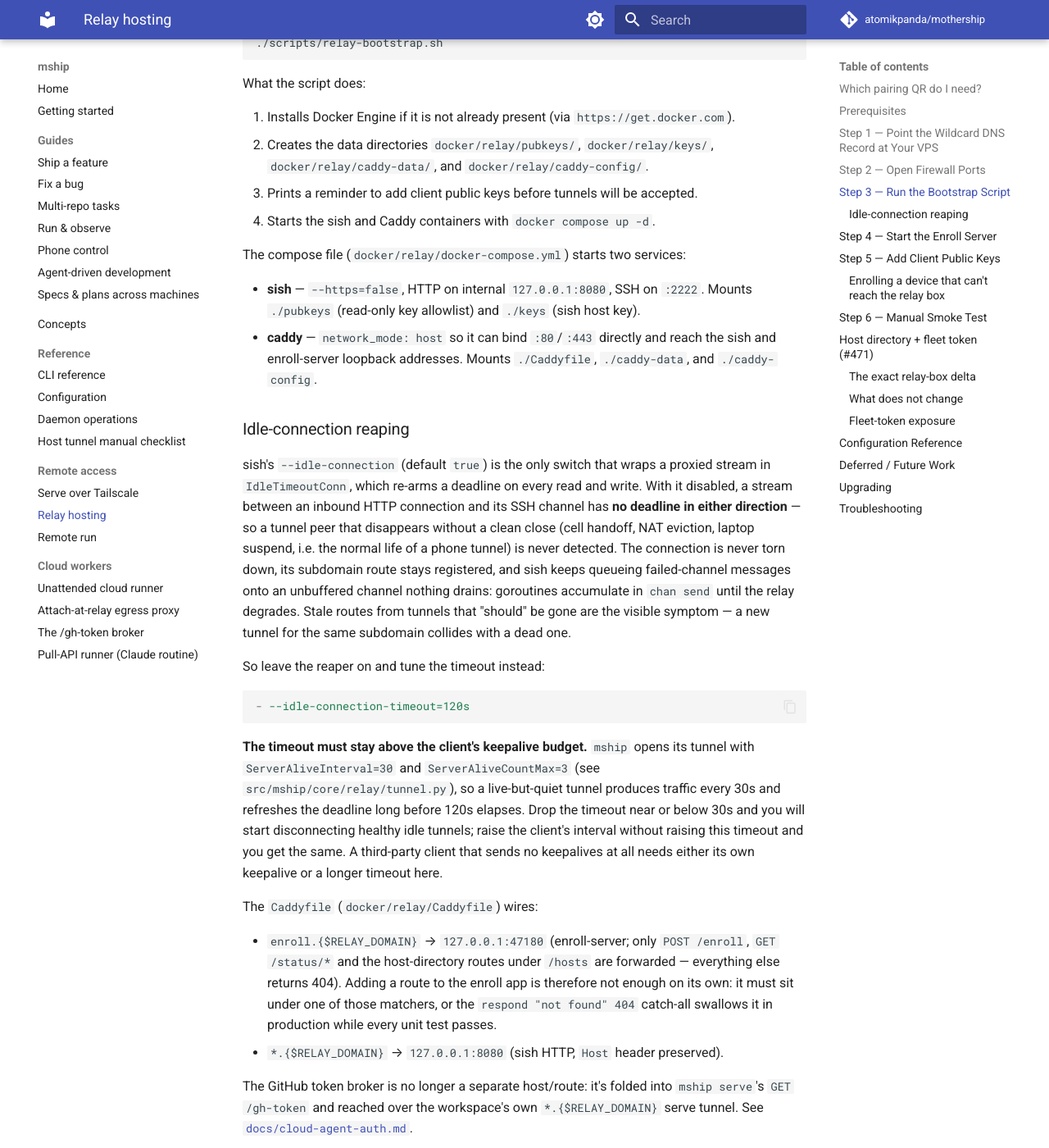
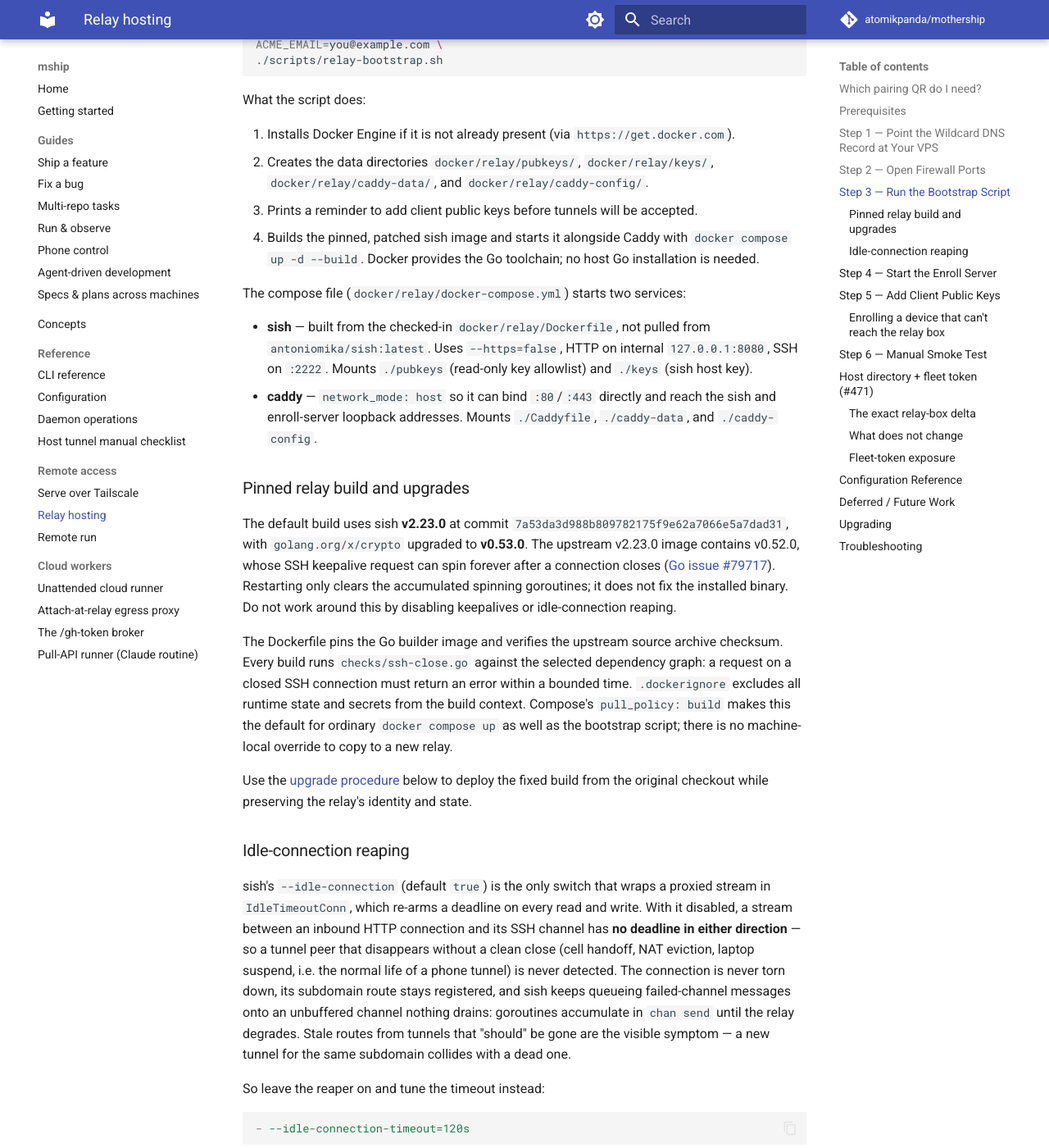
Before and after one commit to atomikpanda/mothership, an MkDocs documentation site: the page built from docs/relay-hosting.md, in a window 1280 px wide and 1400 px high, scrolled down 3368 px. Shown: the whole window at 82% size. Built offline with MkDocs 1.6.1 and Material for MkDocs 9.7.7, drawn with Linux system fonts in a browser that asks for light colours; comment, search, counter and statistics services are not loaded; some of the changed text lies outside the part shown.

Commit message:
Fix default relay SSH CPU spin (#498)
* fix(relay): build the SSH shutdown spin fix by default

* docs(relay): align upgrade commands with pinned builds

````diff
--- a/docs/relay-hosting.md
+++ b/docs/relay-hosting.md
@@ -63,7 +63,7 @@ but the running relay will reject it because it verifies against its own
 
 | Requirement | Notes |
 |---|---|
-| A VPS (Debian 12 or Ubuntu 22.04+) | 1 CPU / 512 MB RAM is sufficient. A $5/month cloud instance (Hetzner, DigitalOcean, Vultr, etc.) works. |
+| A VPS (Debian 12 or Ubuntu 22.04+) | Runtime needs are small, but bootstrap now compiles the relay locally. Allow additional RAM and several GB of free disk for the Go compiler, dependencies, and build cache; a 512 MB instance may need swap or a larger build host. |
 | A domain you control | Example: `relay.example.com`. You only need a subdomain — the relay does not take over the root domain. |
 | SSH access to the VPS as root (or a sudo user) | To run the bootstrap script and open ports. |
 | OpenSSH client tools on the VPS | `ssh-keygen` verifies signed host registrations. On Debian/Ubuntu: `apt install openssh-client`. |
@@ -136,12 +136,34 @@ What the script does:
 1. Installs Docker Engine if it is not already present (via `https://get.docker.com`).
 2. Creates the data directories `docker/relay/pubkeys/`, `docker/relay/keys/`, `docker/relay/caddy-data/`, and `docker/relay/caddy-config/`.
 3. Prints a reminder to add client public keys before tunnels will be accepted.
-4. Starts the sish and Caddy containers with `docker compose up -d`.
+4. Builds the pinned, patched sish image and starts it alongside Caddy with `docker compose up -d --build`. Docker provides the Go toolchain; no host Go installation is needed.
 
 The compose file (`docker/relay/docker-compose.yml`) starts two services:
 
-- **sish** — `--https=false`, HTTP on internal `127.0.0.1:8080`, SSH on `:2222`. Mounts `./pubkeys` (read-only key allowlist) and `./keys` (sish host key).
+- **sish** — built from the checked-in `docker/relay/Dockerfile`, not pulled from `antoniomika/sish:latest`. Uses `--https=false`, HTTP on internal `127.0.0.1:8080`, SSH on `:2222`. Mounts `./pubkeys` (read-only key allowlist) and `./keys` (sish host key).
 - **caddy** — `network_mode: host` so it can bind `:80`/`:443` directly and reach the sish and enroll-server loopback addresses. Mounts `./Caddyfile`, `./caddy-data`, and `./caddy-config`.
+
+### Pinned relay build and upgrades
+
+The default build uses sish **v2.23.0** at commit
+`7a53da3d988b809782175f9e62a7066e5a7dad31`, with
+`golang.org/x/crypto` upgraded to **v0.53.0**. The upstream v2.23.0 image
+contains v0.52.0, whose SSH keepalive request can spin forever after a
+connection closes ([Go issue #79717](https://github.com/golang/go/issues/79717)).
+Restarting only clears the accumulated spinning goroutines; it does not fix
+the installed binary. Do not work around this by disabling keepalives or
+idle-connection reaping.
+
+The Dockerfile pins the Go builder image and verifies the upstream source
+archive checksum. Every build runs `checks/ssh-close.go` against the selected
+dependency graph: a request on a closed SSH connection must return an error
+within a bounded time. `.dockerignore` excludes all runtime state and secrets
+from the build context. Compose's `pull_policy: build` makes this the default
+for ordinary `docker compose up` as well as the bootstrap script; there is no
+machine-local override to copy to a new relay.
+
+Use the [upgrade procedure](#upgrading) below to deploy the fixed build from
+the original checkout while preserving the relay's identity and state.
 
 ### Idle-connection reaping
 
@@ -425,7 +447,7 @@ registration (within a minute) publishes freshly derived ones.
 
 ## Configuration Reference
 
-The relay is configured entirely through environment variables passed to `docker compose`. The bootstrap script sets them; you can also export them in a `.env` file alongside `docker-compose.yml`:
+The relay is configured through environment variables passed to `docker compose`. The bootstrap script passes them to its startup invocation but **does not persist them**. For later commands, export the same values again, or save them in `docker/relay/.env` and explicitly pass `--env-file docker/relay/.env` to Compose.
 
 | Variable | Required | Example | Description |
 |---|---|---|---|
@@ -445,15 +467,35 @@ The `mship relay enroll-server` command also respects `RELAY_DOMAIN` if `--relay
 
 ## Upgrading
 
-sish and Caddy both use the `latest` tag. To update:
+sish is built from the source and dependency versions pinned in the checked-in
+Dockerfile; `docker compose pull` cannot upgrade it. Update the original
+deployment checkout, then rebuild and recreate only sish:
 
 ```bash
 cd /path/to/mothership
-docker compose -f docker/relay/docker-compose.yml pull
-docker compose -f docker/relay/docker-compose.yml up -d
+git pull --ff-only
+# Use this relay's original bootstrap values, not a new domain.
+export RELAY_DOMAIN=relay.example.com
+export ACME_EMAIL=you@example.com
+docker compose -f docker/relay/docker-compose.yml up -d --build --no-deps sish
+docker compose -f docker/relay/docker-compose.yml exec sish /app/app --version
 ```
 
-Data directories (`keys/`, `pubkeys/`, `caddy-data/`, `caddy-config/`) are mounted volumes and survive the upgrade.
+The version should be `v2.23.0-mship-crypto0.53.0`. Recreating sish briefly
+disconnects tunnels; clients must reconnect. This does not recreate Caddy or
+the enroll-server. Never deploy from an empty worktree's relay directory: it
+would use a different key allowlist and generate a different SSH host key.
+
+Caddy uses the `caddy:2` image. To update it separately, in the same shell:
+
+```bash
+docker compose -f docker/relay/docker-compose.yml pull caddy
+docker compose -f docker/relay/docker-compose.yml up -d --no-deps caddy
+```
+
+Existing `.env`, keys, allowlist, enrollment store, and Caddy data remain in
+the original deployment directory. The mounted data directories survive
+container recreation.
 
 ---
 
````
Also changed, not shown: 5 other files.
